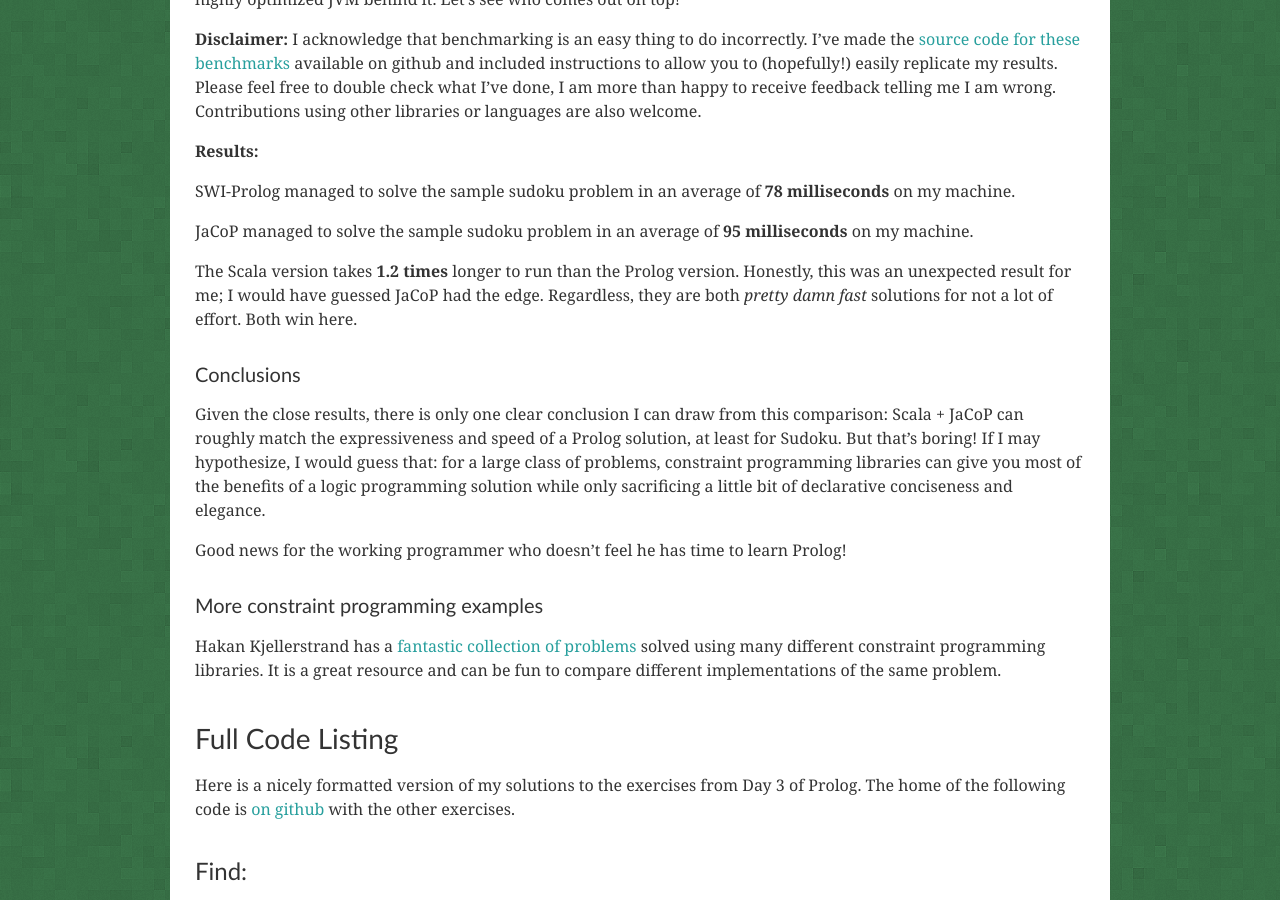
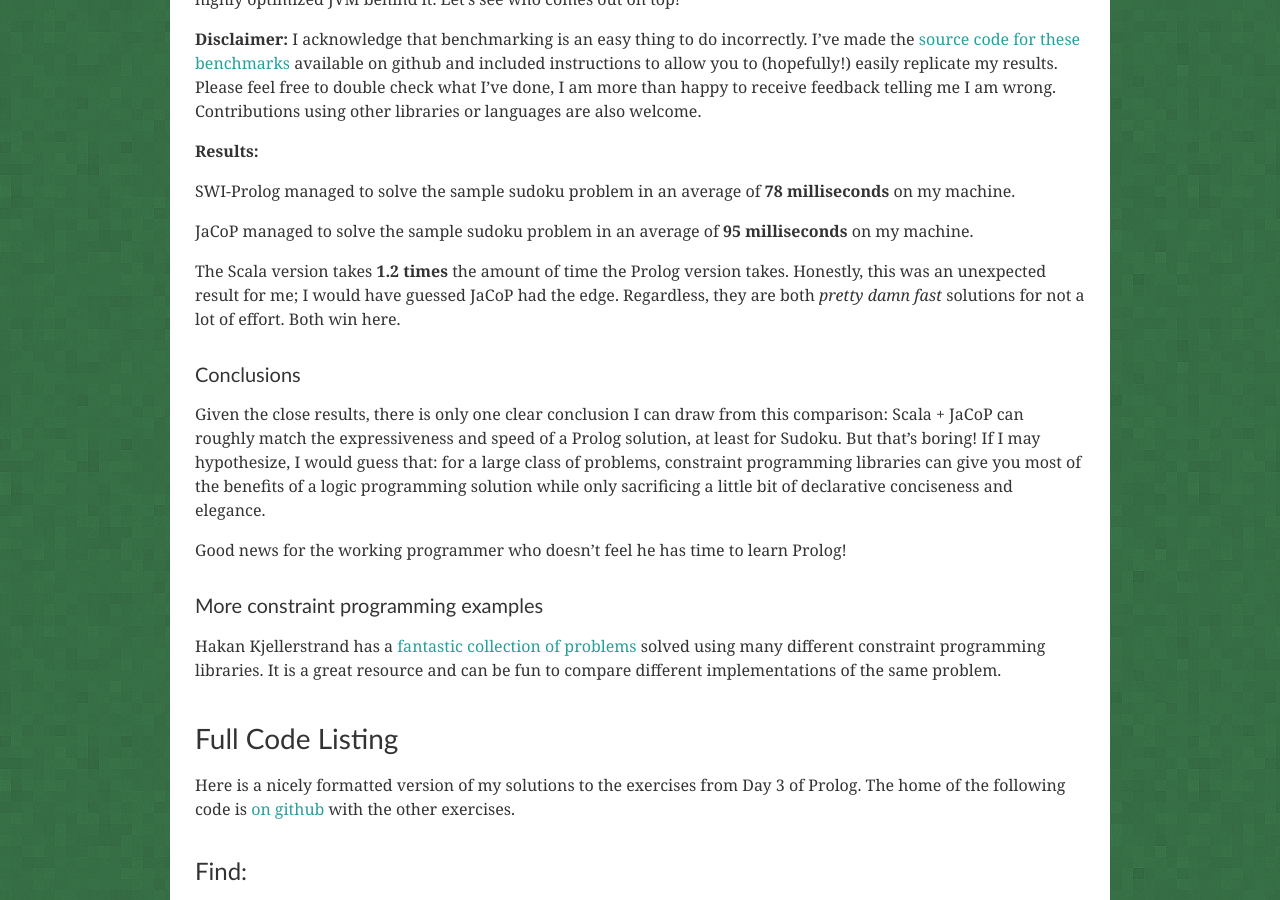
Before and after one commit to nickknw/nickknowlson.com, a Jekyll site: the page built from _posts/2012-08-06-seven-languages-week-3-day-3.markdown, in a window 1280 px wide and 900 px high, scrolled down 3961 px. Built offline with Jekyll 4.4.1, drawn with Linux system fonts in a browser that asks for light colours; nearby versions of some CDN libraries; comment, search, counter and statistics services are not loaded.

Commit message:
make phrasing unambiguous

```diff
--- a/_posts/2012-08-06-seven-languages-week-3-day-3.markdown
+++ b/_posts/2012-08-06-seven-languages-week-3-day-3.markdown
@@ -191,7 +191,7 @@ SWI-Prolog managed to solve the sample sudoku problem in an average of **78 mill
 JaCoP managed to solve the sample sudoku problem in an average of **95
 milliseconds** on my machine.
 
-The Scala version takes **1.2 times** longer to run than the Prolog version. Honestly,
+The Scala version takes **1.2 times** the amount of time the Prolog version takes. Honestly,
 this was an unexpected result for me; I would have guessed JaCoP had the edge.
 Regardless, they are both _pretty damn fast_ solutions for not a lot of effort.
 Both win here.
```
